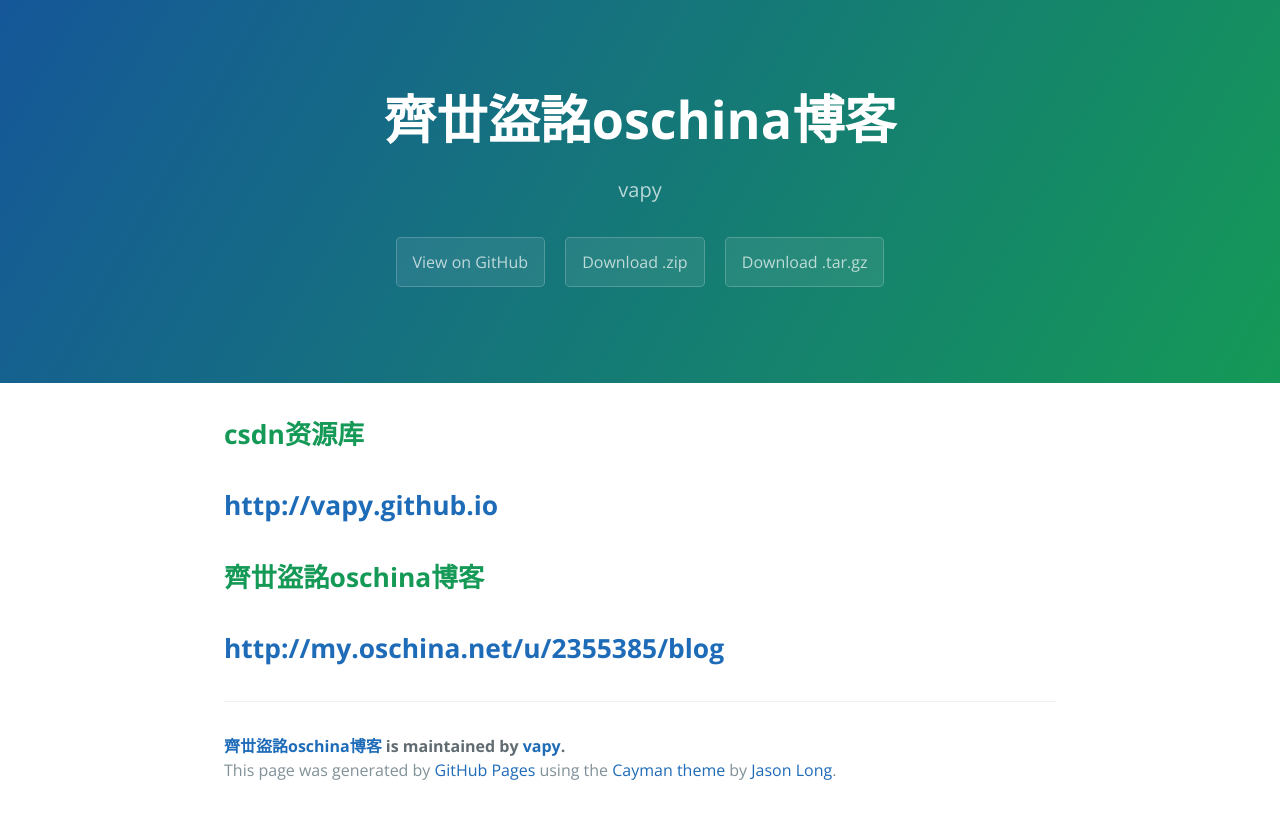
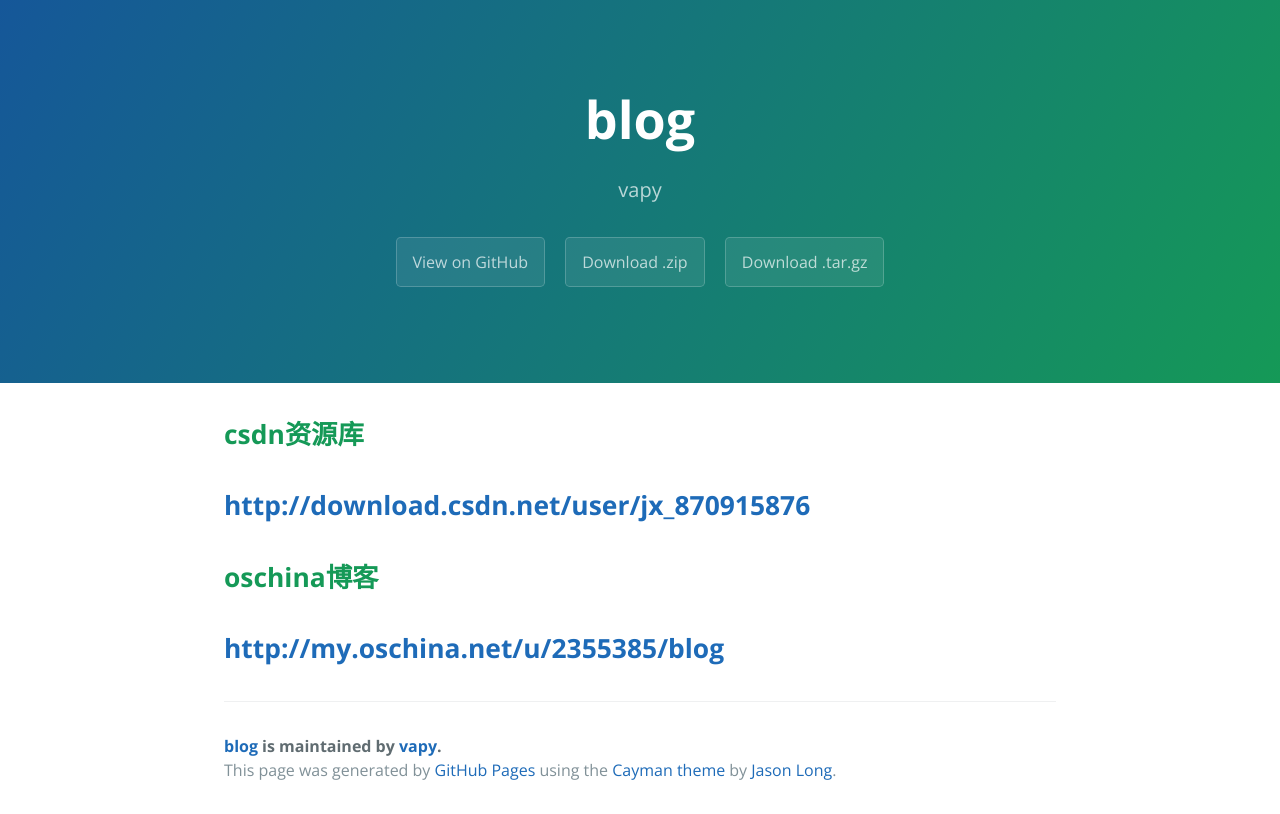
Before and after one commit to vapy/blog, a plain HTML site: page index.html in a window 1280 px wide. Drawn offline with nearby package versions, Linux system fonts and the light colour scheme.

Commit message:
Create gh-pages branch via GitHub

```diff
--- a/index.html
+++ b/index.html
@@ -2,7 +2,7 @@
 <html lang="en-us">
   <head>
     <meta charset="UTF-8">
-    <title>齊丗盜詺oschina博客 by vapy</title>
+    <title>blog by vapy</title>
     <meta name="viewport" content="width=device-width, initial-scale=1">
     <link rel="stylesheet" type="text/css" href="stylesheets/normalize.css" media="screen">
     <link href='https://fonts.googleapis.com/css?family=Open+Sans:400,700' rel='stylesheet' type='text/css'>
@@ -11,7 +11,7 @@
   </head>
   <body>
     <section class="page-header">
-      <h1 class="project-name">齊丗盜詺oschina博客</h1>
+      <h1 class="project-name">blog</h1>
       <h2 class="project-tagline">vapy</h2>
       <a href="https://github.com/vapy/blog" class="btn">View on GitHub</a>
       <a href="https://github.com/vapy/blog/zipball/master" class="btn">Download .zip</a>
@@ -24,11 +24,11 @@
 </h2>
 
 <h2>
-<a id="httpvapygithubio" class="anchor" href="#httpvapygithubio" aria-hidden="true"><span aria-hidden="true" class="octicon octicon-link"></span></a><strong><a href="http://vapy.github.io">http://vapy.github.io</a></strong>
+<a id="httpdownloadcsdnnetuserjx_870915876" class="anchor" href="#httpdownloadcsdnnetuserjx_870915876" aria-hidden="true"><span aria-hidden="true" class="octicon octicon-link"></span></a><strong><a href="http://download.csdn.net/user/jx_870915876">http://download.csdn.net/user/jx_870915876</a></strong>
 </h2>
 
 <h2>
-<a id="齊丗盜詺oschina博客" class="anchor" href="#%E9%BD%8A%E4%B8%97%E7%9B%9C%E8%A9%BAoschina%E5%8D%9A%E5%AE%A2" aria-hidden="true"><span aria-hidden="true" class="octicon octicon-link"></span></a><strong>齊丗盜詺oschina博客</strong>
+<a id="oschina博客" class="anchor" href="#oschina%E5%8D%9A%E5%AE%A2" aria-hidden="true"><span aria-hidden="true" class="octicon octicon-link"></span></a><strong>oschina博客</strong>
 </h2>
 
 <h2>
@@ -36,7 +36,7 @@
 </h2>
 
       <footer class="site-footer">
-        <span class="site-footer-owner"><a href="https://github.com/vapy/blog">齊丗盜詺oschina博客</a> is maintained by <a href="https://github.com/vapy">vapy</a>.</span>
+        <span class="site-footer-owner"><a href="https://github.com/vapy/blog">blog</a> is maintained by <a href="https://github.com/vapy">vapy</a>.</span>
 
         <span class="site-footer-credits">This page was generated by <a href="https://pages.github.com">GitHub Pages</a> using the <a href="https://github.com/jasonlong/cayman-theme">Cayman theme</a> by <a href="https://twitter.com/jasonlong">Jason Long</a>.</span>
       </footer>
--- a/params.json
+++ b/params.json
@@ -1,6 +1,6 @@
 {
-  "name": "齊丗盜詺oschina博客",
+  "name": "blog",
   "tagline": "vapy",
-  "body": "## **csdn资源库**\r\n## **http://vapy.github.io**\r\n\r\n## **齊丗盜詺oschina博客**\r\n## **http://my.oschina.net/u/2355385/blog**",
+  "body": "## **csdn资源库**\r\n## **http://download.csdn.net/user/jx_870915876**\r\n\r\n## **oschina博客**\r\n## **http://my.oschina.net/u/2355385/blog**",
   "note": "Don't delete this file! It's used internally to help with page regeneration."
 }
```
